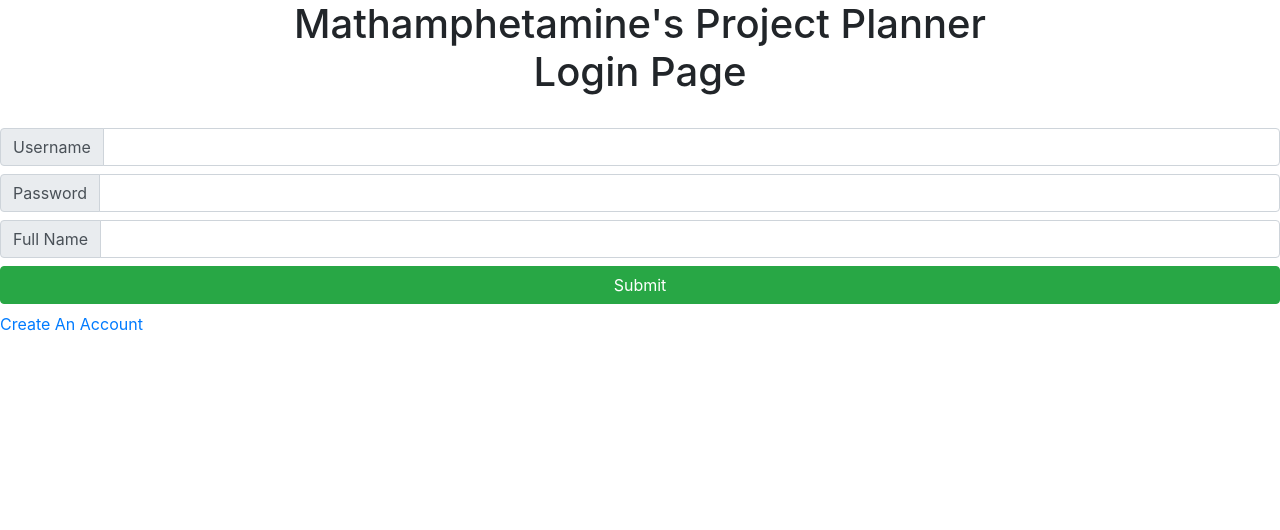
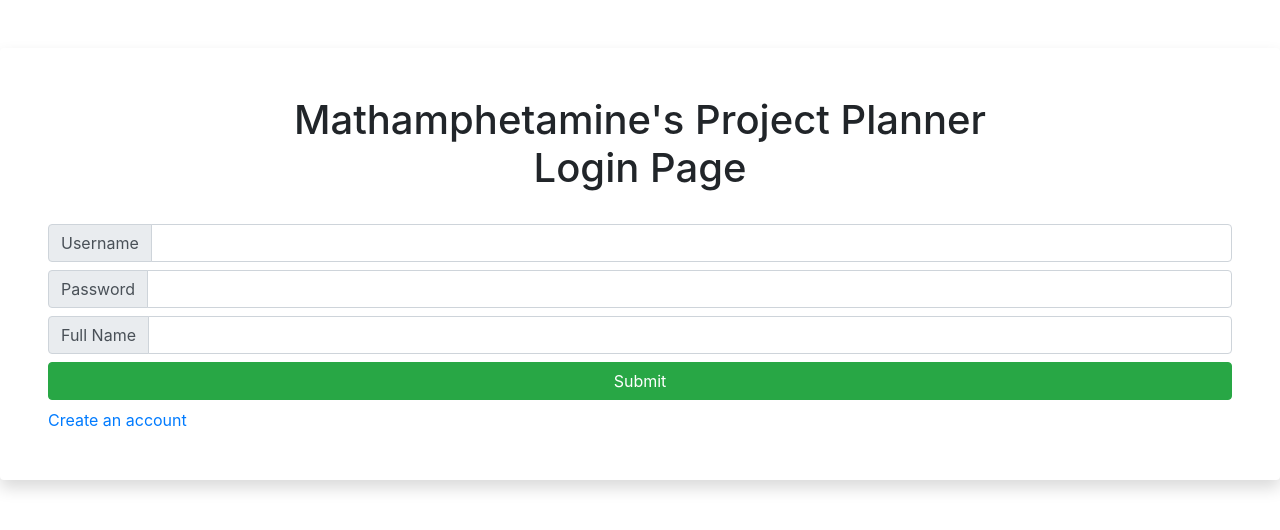
Before and after one commit to DavidLupea/SDFinalProj, a Flask app: page /login in a window 1280 px wide. Shown: the top 530 px of the page. Run offline with Flask 2, Linux system fonts and the light colour scheme; some libraries are stand-ins or nearby versions.

Commit message:
added background and put fields in a card

```diff
--- a/templates/login.html
+++ b/templates/login.html
@@ -6,6 +6,8 @@
 
 {% block body %}
 <div class="center-container">
+  <div class="card border-0 shadow my-5">
+    <div class="card-body p-5">
       <form method="GET">
         <h1 class="text-center">Mathamphetamine's Project Planner<br>Login Page</h1>
         <br>
@@ -28,7 +30,9 @@
           <input type="text" class="form-control" name="full_name" required>
         </div>
         <input class="btn btn-success btn-block mb-2" type="Submit" value="Submit" required/>
-      <a href="/register">Create An Account</a>
+        <a href="/register">Create an account</a>
       </form>
     </div>
+  </div>
+</div>
 {% endblock %}
--- a/templates/register.html
+++ b/templates/register.html
@@ -6,6 +6,8 @@
 
 {% block body %}
   <div class="center-container">
+    <div class="card border-0 shadow my-5">
+      <div class="card-body p-5">
         <form method="GET">
           <h1 class="text-center">Mathamphetamine's Project Planner<br>Register Page</h1>
           <br>
@@ -31,4 +33,6 @@
           <a href="/login">Return to login</a>
         </form>
       </div>
+    </div>
+  </div>
 {% endblock %}
```
Lines whose indentation alone changed are shown as unchanged.
